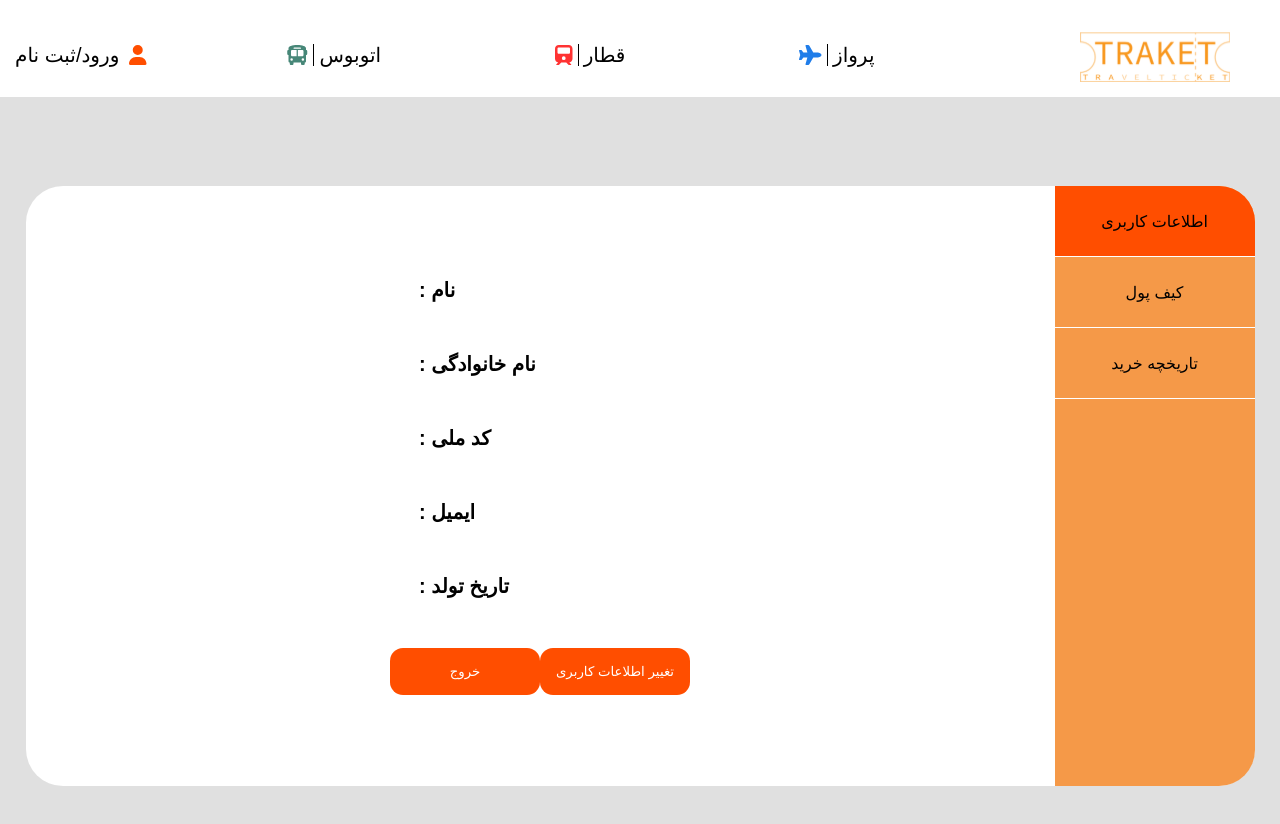
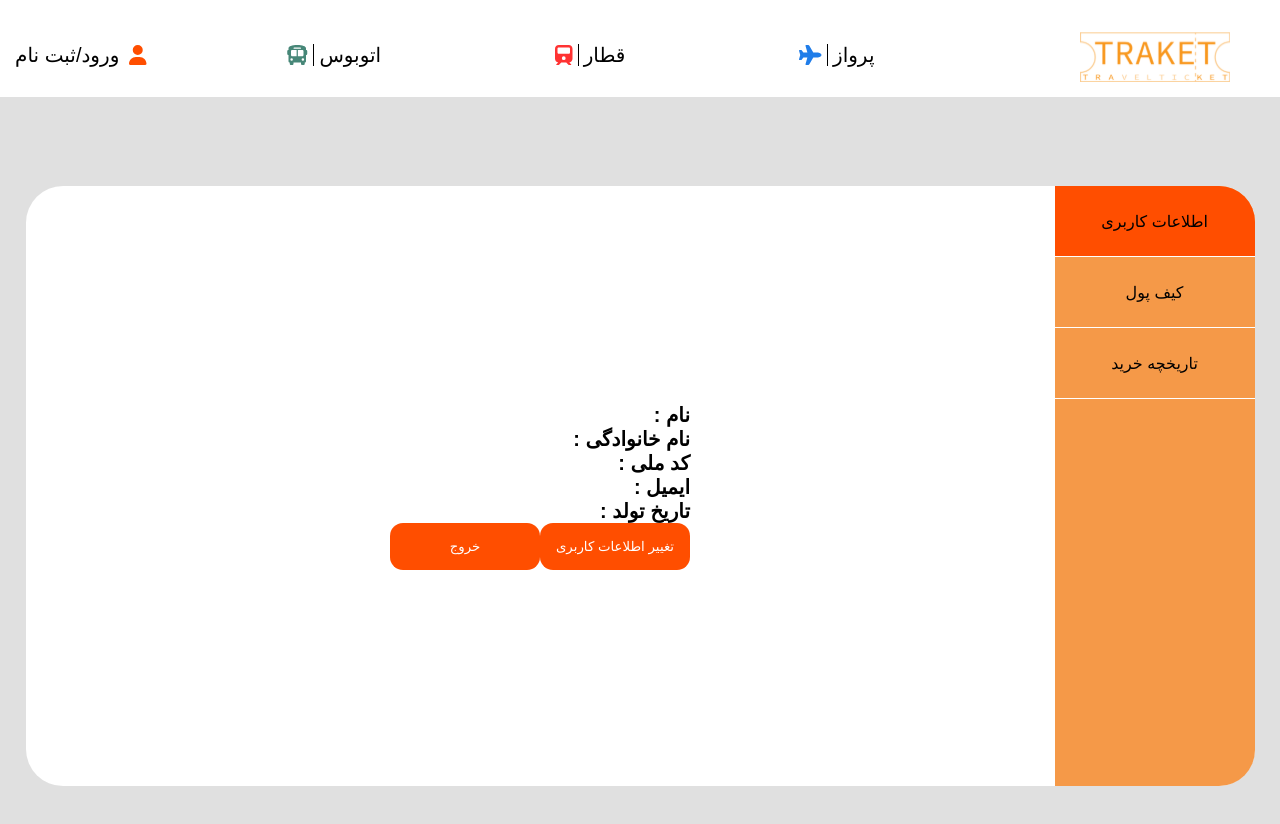
Before and after one commit to Alireza-Al/ticket-reservation-system, a React (Create React App) app: page /dashboard in a window 1280 px wide. Shown: the top 824 px of the page. Built offline with nearby package versions, Linux system fonts and the light colour scheme; no server answers; a small style sheet from the web is missing.

Commit message:
Edit some styles and some editional codes

```diff
--- a/src/asset/App.scss
+++ b/src/asset/App.scss
@@ -9,8 +9,24 @@ body {
 	font-family: $global-font-family;
 }
 
+/* width */
+::-webkit-scrollbar {
+	width: 8px;
+}
+
+/* Track */
+::-webkit-scrollbar-track {
+	background: #c9c8c8;
+}
+
+/* Handle */
+::-webkit-scrollbar-thumb {
+	background: $button-color;
+	border-radius: 10px;
+}
+
 //Create this style for all button
-button{
+button {
 	cursor: pointer;
 	background-color: $home-login-background;
 	color: $global-text-color;
@@ -66,7 +82,7 @@ input {
 	font-weight: 200;
 	font-size: 15px;
 	line-height: 23px;
-	&::placeholder{
+	&::placeholder {
 		text-align: right;
 	}
 }
@@ -76,11 +92,12 @@ input {
 	width: 100%;
 	height: 100vh;
 	display: flex;
+	flex-direction: column;
 	align-items: center;
 	justify-content: center;
 }
 
-@import './dashboardStyle/dashboard';
+@import "./dashboardStyle/dashboard";
 @import "./homePageStyle/home-page";
 @import "./login-registerPageStyle/sign";
 @import "./resultPageStyle/ticketInRes";
--- a/src/asset/dashboardStyle/_dashboardItems.scss
+++ b/src/asset/dashboardStyle/_dashboardItems.scss
@@ -1,5 +1,16 @@
+.container-user {
+    width: 100%;
+    height: 100%;
+    display: flex;
+    flex-direction: column;
+    align-items: center;
+    justify-content: space-around;
+}
 .item-cont {
-    margin-bottom: 50px;
+	display: flex;
+	width: 100%;
+	align-items: center;
+	justify-content: space-between;
 }
 
 .cont-name {
@@ -18,7 +29,7 @@ button {
 	height: 47px;
 	border-radius: 13px;
 	cursor: pointer;
-    transition: background .3s ease;
+	transition: background 0.3s ease;
 	&:hover {
 		background-color: $button-color;
 	}
@@ -45,24 +56,23 @@ button {
 	}
 }
 
-.logout-btn {
-
-}
-
 .edit-cont {
 	display: flex;
+	width: 100%;
 	flex-direction: column;
 	justify-content: center;
 	form {
 		display: flex;
 		flex-direction: column;
+		align-items: center;
 		justify-content: space-between;
+		width: 100%;
 		input {
 			border: 1px solid $home-login-background;
 			margin: {
 				right: 20px;
-                bottom: 1rem
-            };
+				bottom: 1rem;
+			}
 		}
 		button {
 			margin-top: 1rem;
--- a/src/pages/dashboard/userData/EditUserData.jsx
+++ b/src/pages/dashboard/userData/EditUserData.jsx
@@ -1,9 +1,8 @@
-import React, { useState } from 'react'
-import axios from '../../../api/axios';
+import React, { useState } from "react";
+import axios from "../../../api/axios";
 
 function EditUserData(props) {
-
-    const [info, setInfo] = useState({})
+	const [info, setInfo] = useState({});
 
 	const HandleSubmit = (e) => {
 		e.preventDefault();
@@ -15,88 +14,86 @@ function EditUserData(props) {
 			},
 		};
 		axios
-            .put(`/customer/${props.id}/`, {
+			.put(
+				`/customer/${props.id}/`,
+				{
 					first_name: info.name,
 					last_name: info.lastName,
 					national_code: info.idNum,
-                birth_date: info.birthDate
-            },config)
-            .then(res => {
+					birth_date: info.birthDate,
+				},
+				config
+			)
+			.then((res) => {
 				console.log(res);
-                window.location.reload()
+				window.location.reload();
 			})
-            .catch(err => console.error(err))
-    }
+			.catch((err) => console.error(err));
+	};
 
 	return (
 		<div className="edit-cont">
-            <form action="submit" onSubmit={e => HandleSubmit(e)}>
+			<form action="submit" onSubmit={(e) => HandleSubmit(e)}>
+				<div className="item-cont">
 					<label htmlFor="">
-                    {props.containerNames[0]} {/* container names like name */}
+						{props.containerNames[0]}{" "}
+						{/* container names like name */}
+					</label>
 					<input
 						type="text"
 						// value={props.initValue.name}
 						onChange={(e) => {
 							setInfo({
 								...info,
-                                name: e.target.value
-                            })
-                        }} />
-                </label>
-                <label htmlFor="">
-                    {props.containerNames[1]}
+								name: e.target.value,
+							});
+						}}
+					/>
+				</div>
+				<div className="item-cont">
+					<label htmlFor="">{props.containerNames[1]}</label>
 					<input
 						type="text"
 						// value={props.initValue.lastName}
 						onChange={(e) => {
 							setInfo({
 								...info,
-                                lastName: e.target.value
-                            })
-                        }} />
-                </label>
-                <label htmlFor="">
-                    {props.containerNames[2]}
+								lastName: e.target.value,
+							});
+						}}
+					/>
+				</div>
+				<div className="item-cont">
+					<label htmlFor="">{props.containerNames[2]}</label>
 					<input
 						type="number"
 						// value={props.initValue.idNum}
 						onChange={(e) => {
 							setInfo({
 								...info,
-                                idNum: e.target.value
-                            })
-                        }} />
-                </label>
-                <label htmlFor="">
-                    {props.containerNames[3]}
-                    <input
-                        type="email"
-                        // value={props.initValue.idNum}
-                        onChange={(e) => {
-                            setInfo({
-                                ...info,
-                                email: e.target.value
-                            })
-                        }} />
-                </label>
-                <label htmlFor="">
-                    {props.containerNames[4]}
+								idNum: e.target.value,
+							});
+						}}
+					/>
+				</div>
+				<div className="item-cont">
+					<label htmlFor="">{props.containerNames[4]}</label>
 					<input
 						type="date"
 						// value={props.initValue.idNum}
 						onChange={(e) => {
 							setInfo({
 								...info,
-                                birthDate: e.target.value
-                            })
-                        }} />
-                </label>
-                <button>
-                    ذخیره
-                </button>
+								birthDate: e.target.value,
+							});
+						}}
+					/>
+				</div>
+
+				<button>ذخیره</button>
 			</form>
 		</div>
-    )
+	);
 }
 
-export default EditUserData
+export default EditUserData;
--- a/src/pages/dashboard/userData/UserData.jsx
+++ b/src/pages/dashboard/userData/UserData.jsx
@@ -1,8 +1,8 @@
-import React, { Fragment, useState, useEffect } from 'react'
-import EditUserData from './EditUserData'
-import { connect } from 'react-redux'
-import getUserInfo from '../../../data/actions/user/getUserInfo';
-import { useNavigate } from 'react-router-dom';
+import React, { Fragment, useState, useEffect } from "react";
+import EditUserData from "./EditUserData";
+import { connect } from "react-redux";
+import getUserInfo from "../../../data/actions/user/getUserInfo";
+import { useNavigate } from "react-router-dom";
 
 function UserData(props) {
 	//Create this parameter to redirect pages
@@ -38,7 +38,7 @@ function UserData(props) {
 					id={userInfo.id}
 				/>
 			) : (
-				<div>
+				<div className="container-user">
 					{" "}
 					{/* cont means container */}
 					<div className="item-cont">
@@ -63,6 +63,7 @@ function UserData(props) {
 						<span className="cont-name">{containerNames[4]}</span>
 						<span className="cont-value">{userInfo.birthDate}</span>
 					</div>
+					<div className="item-cont">
 						<button
 							className="change-info"
 							onClick={() => {
@@ -82,13 +83,14 @@ function UserData(props) {
 							خروج
 						</button>
 					</div>
+				</div>
 			)}
 		</div>
 	);
 }
 
 const mapStateToProps = (state) => ({
-    user: state.user
-})
+	user: state.user,
+});
 
-export default connect(mapStateToProps, { getUserInfo })(UserData)
+export default connect(mapStateToProps, { getUserInfo })(UserData);
```
Lines whose indentation alone changed are shown as unchanged.
